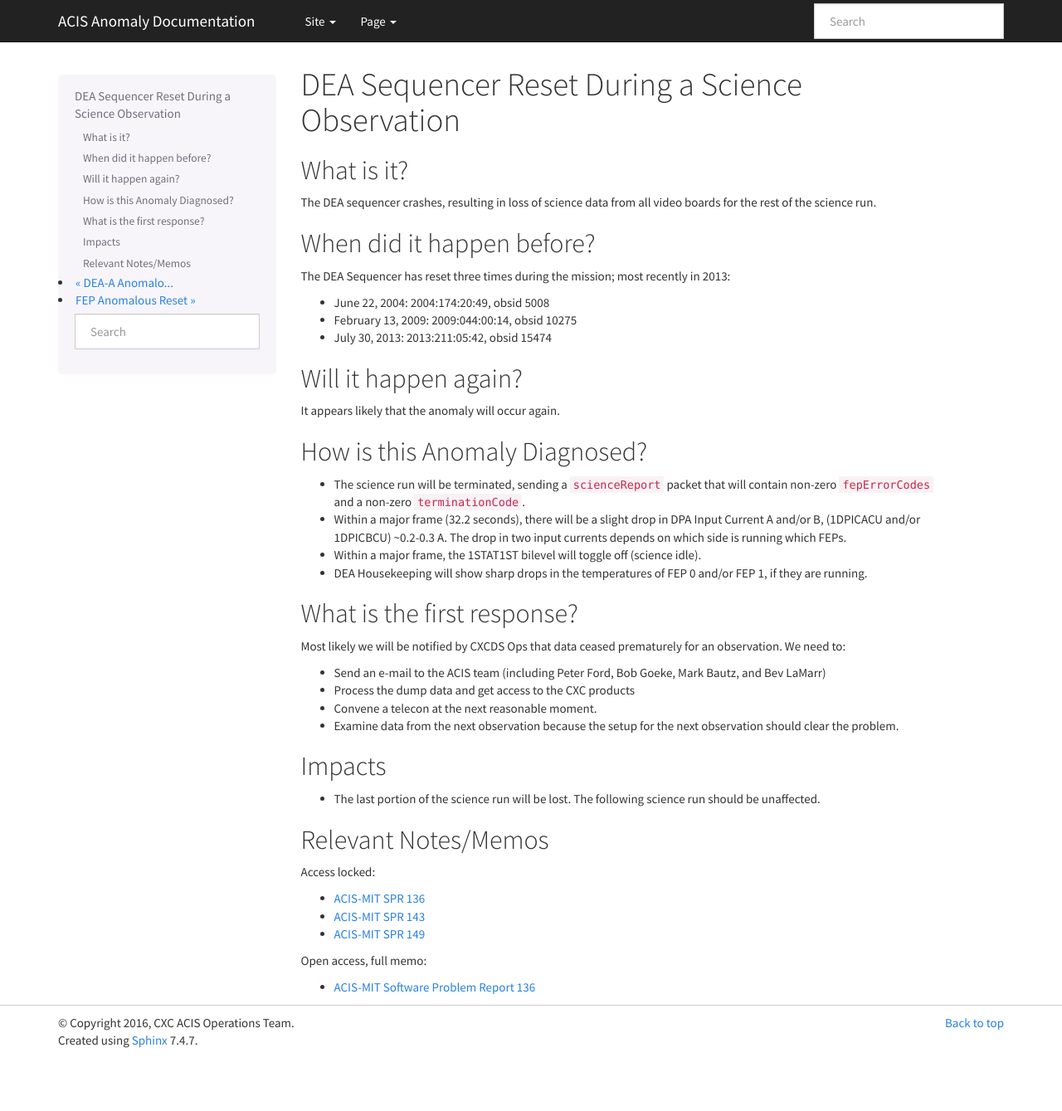
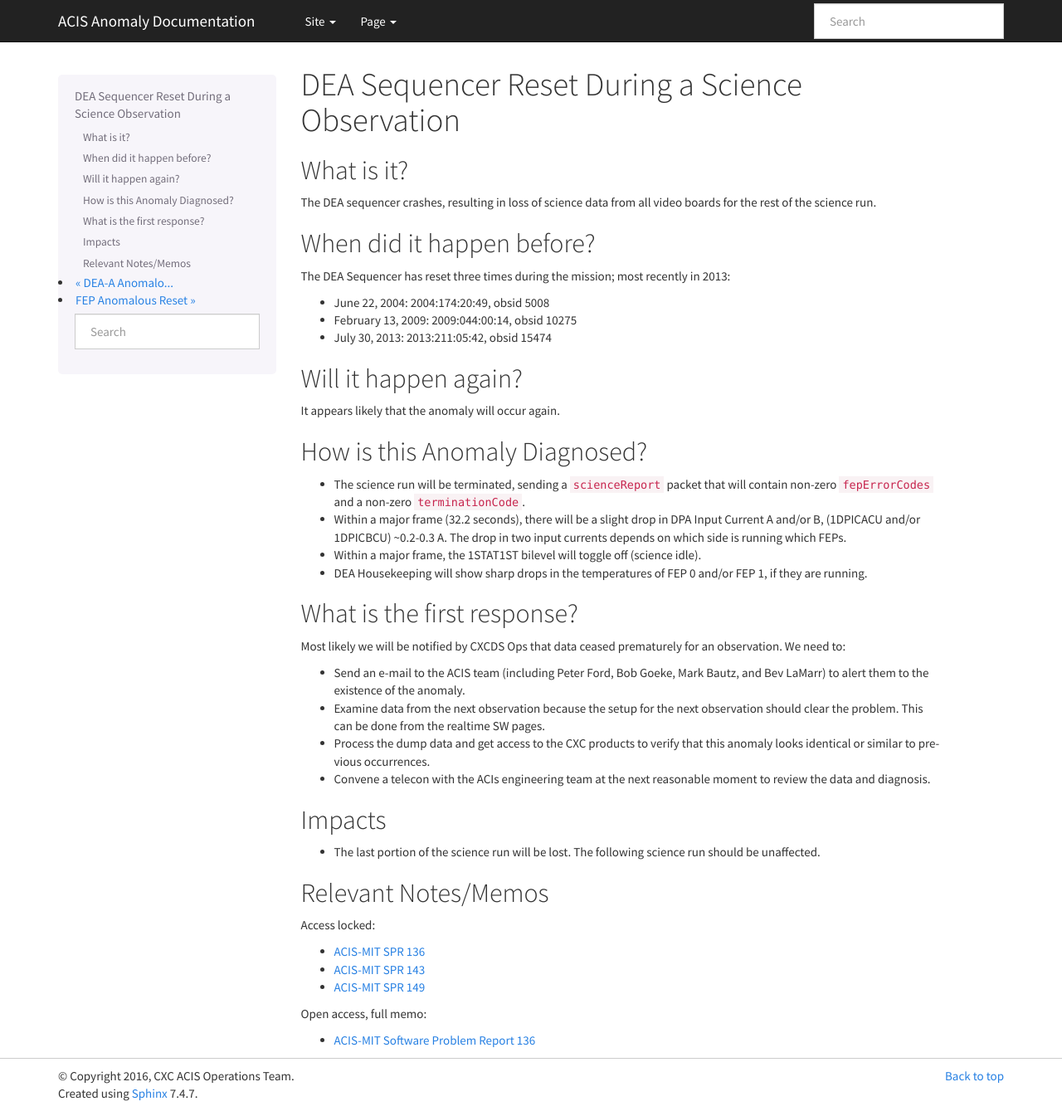
Before and after one commit to acisops/acis_anomaly_pages, a Sphinx documentation site: the page built from source/dea_seq_reset.rst, in a window 1280 px wide and 1339 px high. Shown: the whole window at 83% size. Built offline with Sphinx 7.4.7, drawn with Linux system fonts in a browser that asks for light colours.

Commit message:
Rearranged response section per Paul's comments.

```diff
--- a/source/dea_seq_reset.rst
+++ b/source/dea_seq_reset.rst
@@ -42,11 +42,14 @@ Most likely we will be notified by CXCDS Ops that data ceased prematurely for an
 observation. We need to:
 
 * Send an e-mail to the ACIS team (including Peter Ford, Bob Goeke, Mark Bautz,
-  and Bev LaMarr)
-* Process the dump data and get access to the CXC products
-* Convene a telecon at the next reasonable moment.
+  and Bev LaMarr) to alert them to the existence of the anomaly.
 * Examine data from the next observation because the setup for the next
-  observation should clear the problem.
+  observation should clear the problem. This can be done from the realtime
+  SW pages.
+* Process the dump data and get access to the CXC products to verify that this
+  anomaly looks identical or similar to previous occurrences.
+* Convene a telecon with the ACIs engineering team at the next reasonable moment
+  to review the data and diagnosis.
 
 Impacts
 -------
```
